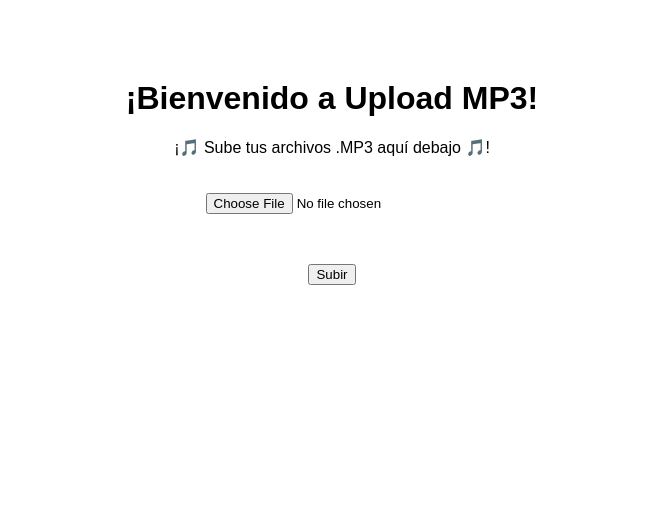
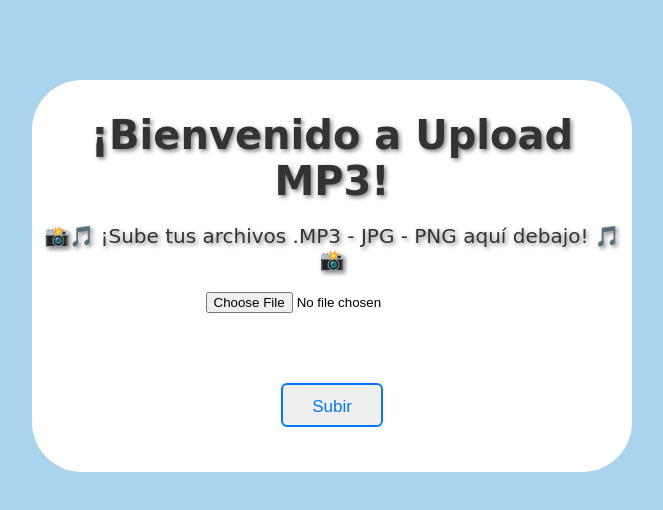
Before and after one commit to tomiicz/Upload.MP3, a website: page public/index.html in a window 1280 px wide. Shown: the whole page, without its empty margins (308-971 px from the left). Drawn offline with Linux system fonts and the light colour scheme; a web font is replaced by a local one.

Commit message:
Se mejora el aspecto en css

```diff
--- a/public/index.html
+++ b/public/index.html
@@ -4,11 +4,17 @@
     <meta charset="UTF-8" />
     <meta name="viewport" content="width=device-width, initial-scale=1.0" />
     <title>Upload MP3</title>
+    <link rel="preconnect" href="https://fonts.googleapis.com" />
+    <link rel="preconnect" href="https://fonts.gstatic.com" crossorigin />
+    <link
+      href="https://fonts.googleapis.com/css2?family=Quintessential&display=swap"
+      rel="stylesheet"
+    />
   </head>
   <body>
     <div class="container">
       <h1>¡Bienvenido a Upload MP3!</h1>
-      <p>¡🎵 Sube tus archivos .MP3 aquí debajo 🎵!</p>
+      <p>📸🎵 ¡Sube tus archivos .MP3 - JPG - PNG aquí debajo! 🎵📸</p>
       <input type="file" id="fileInput" accept=".mp3,.jpg,.png" />
       <div class="link-area" id="linkArea">
         <button onclick="subir()">Subir</button>
--- a/public/style.css
+++ b/public/style.css
@@ -2,10 +2,14 @@ body {
     font-family: sans-serif;
     text-align: center;
     margin-top: 80px;
+    background-color: rgb(170, 211, 238);
   }
   .container {
     max-width: 600px;
     margin: auto;
+    background-color: white;
+    border-radius: 50px;
+    padding: 5px 0px 5px 0px;
   }
   input[type="file"] {
     margin: 20px 0;
@@ -13,3 +17,61 @@ body {
   .link-area {
     margin-top: 30px;
   }
+h1 {
+    font-family: "Quintessential", cursive;
+    font-size: 40px;
+    margin-bottom: 10px;
+    color: #333;
+    text-shadow: 2px 2px 4px rgba(0,0,0,0.5);
+  }
+
+  p {
+    font-family: "Quintessential", cursive;
+    font-size: 20px;
+    margin-bottom: 0;
+    color: #333;
+    text-shadow: 2px 2px 4px rgba(0,0,0,0.5);
+  }
+
+  button {
+  --color: #0077ff;
+  font-family: inherit;
+  display: inline-block;
+  width: 6em;
+  height: 2.6em;
+  line-height: 2.5em;
+  overflow: hidden;
+  cursor: pointer;
+  margin: 20px;
+  font-size: 17px;
+  z-index: 1;
+  color: var(--color);
+  border: 2px solid var(--color);
+  border-radius: 6px;
+  position: relative;
+}
+
+button::before {
+  position: absolute;
+  content: "";
+  background: var(--color);
+  width: 150px;
+  height: 200px;
+  z-index: -1;
+  border-radius: 50%;
+}
+
+button:hover {
+  color: white;
+}
+
+button:before {
+  top: 100%;
+  left: 100%;
+  transition: 0.3s all;
+}
+
+button:hover::before {
+  top: -30px;
+  left: -30px;
+}
```
